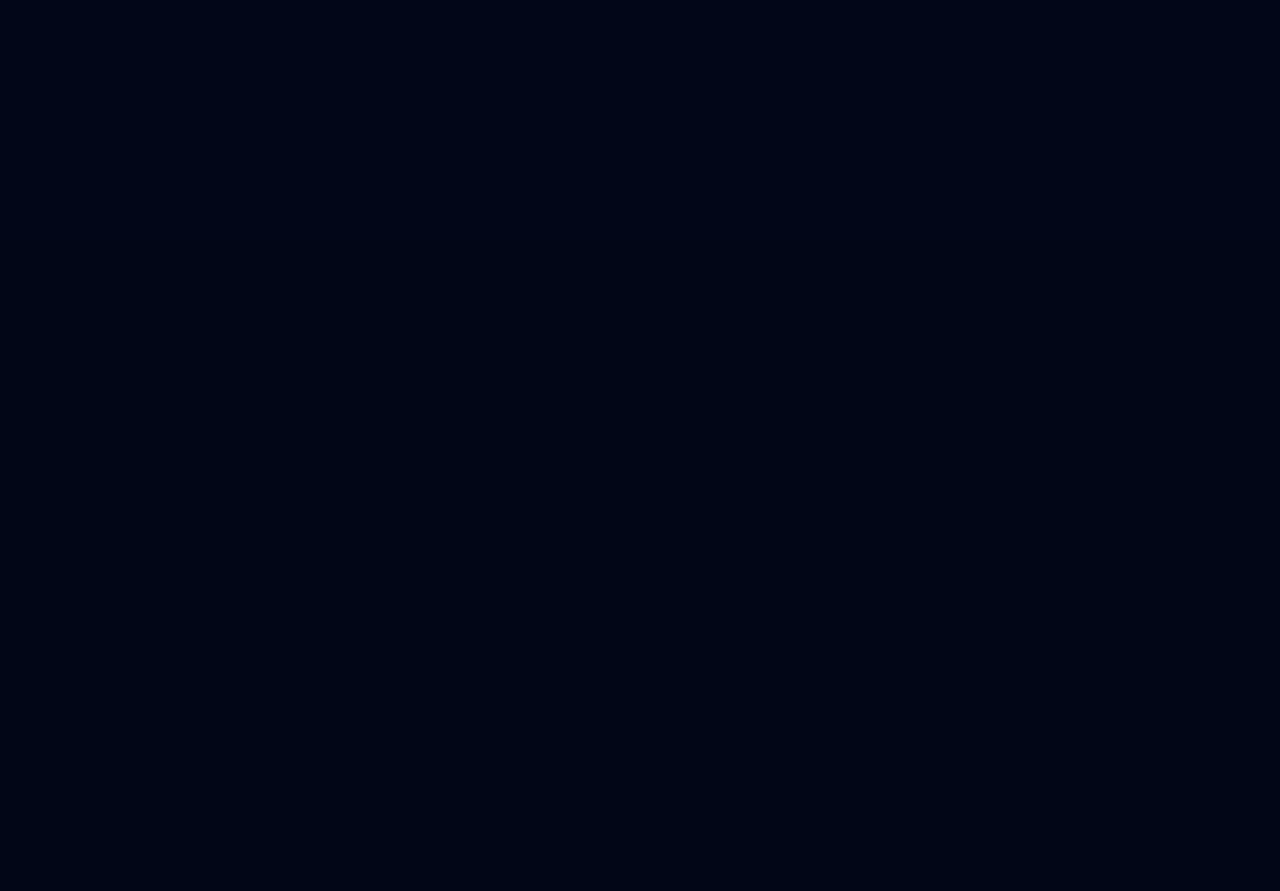
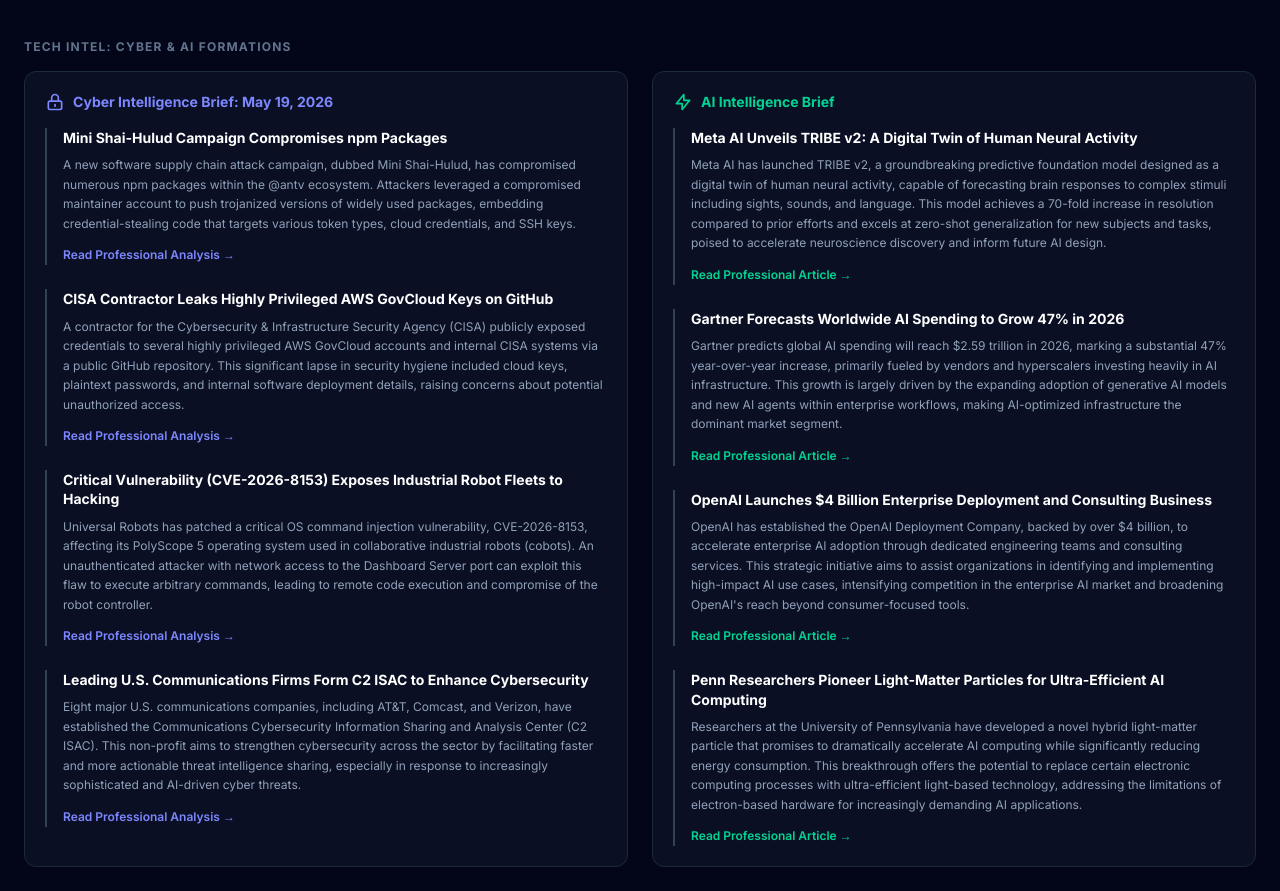
Before and after one commit to JesseFlip/tech-intel, a React (Vite) app: page / in a window 1280 px wide. Shown: the part 560-1451 px from the top of the page. Before the commit the page ends 800 px from the top, so only its background shows below. Built offline with nearby package versions, Linux system fonts and the light colour scheme.

Commit message:
feat: integrate Cyber and AI tech intel briefs to dashboard layout

```diff
--- a/src/App.jsx
+++ b/src/App.jsx
@@ -62,6 +62,53 @@
     "DXY DOLLAR INDEX CONSOLIDATES NEAR 6-MONTH HIGHS"
   ];
 
+  // Tech Intel Data
+  const cyberIntel = [
+    {
+      title: "Mini Shai-Hulud Campaign Compromises npm Packages",
+      content: "A new software supply chain attack campaign, dubbed Mini Shai-Hulud, has compromised numerous npm packages within the @antv ecosystem. Attackers leveraged a compromised maintainer account to push trojanized versions of widely used packages, embedding credential-stealing code that targets various token types, cloud credentials, and SSH keys.",
+      linkText: "Read Professional Analysis →"
+    },
+    {
+      title: "CISA Contractor Leaks Highly Privileged AWS GovCloud Keys on GitHub",
+      content: "A contractor for the Cybersecurity & Infrastructure Security Agency (CISA) publicly exposed credentials to several highly privileged AWS GovCloud accounts and internal CISA systems via a public GitHub repository. This significant lapse in security hygiene included cloud keys, plaintext passwords, and internal software deployment details, raising concerns about potential unauthorized access.",
+      linkText: "Read Professional Analysis →"
+    },
+    {
+      title: "Critical Vulnerability (CVE-2026-8153) Exposes Industrial Robot Fleets to Hacking",
+      content: "Universal Robots has patched a critical OS command injection vulnerability, CVE-2026-8153, affecting its PolyScope 5 operating system used in collaborative industrial robots (cobots). An unauthenticated attacker with network access to the Dashboard Server port can exploit this flaw to execute arbitrary commands, leading to remote code execution and compromise of the robot controller.",
+      linkText: "Read Professional Analysis →"
+    },
+    {
+      title: "Leading U.S. Communications Firms Form C2 ISAC to Enhance Cybersecurity",
+      content: "Eight major U.S. communications companies, including AT&T, Comcast, and Verizon, have established the Communications Cybersecurity Information Sharing and Analysis Center (C2 ISAC). This non-profit aims to strengthen cybersecurity across the sector by facilitating faster and more actionable threat intelligence sharing, especially in response to increasingly sophisticated and AI-driven cyber threats.",
+      linkText: "Read Professional Analysis →"
+    }
+  ];
+
+  const aiIntel = [
+    {
+      title: "Meta AI Unveils TRIBE v2: A Digital Twin of Human Neural Activity",
+      content: "Meta AI has launched TRIBE v2, a groundbreaking predictive foundation model designed as a digital twin of human neural activity, capable of forecasting brain responses to complex stimuli including sights, sounds, and language. This model achieves a 70-fold increase in resolution compared to prior efforts and excels at zero-shot generalization for new subjects and tasks, poised to accelerate neuroscience discovery and inform future AI design.",
+      linkText: "Read Professional Article →"
+    },
+    {
+      title: "Gartner Forecasts Worldwide AI Spending to Grow 47% in 2026",
+      content: "Gartner predicts global AI spending will reach $2.59 trillion in 2026, marking a substantial 47% year-over-year increase, primarily fueled by vendors and hyperscalers investing heavily in AI infrastructure. This growth is largely driven by the expanding adoption of generative AI models and new AI agents within enterprise workflows, making AI-optimized infrastructure the dominant market segment.",
+      linkText: "Read Professional Article →"
+    },
+    {
+      title: "OpenAI Launches $4 Billion Enterprise Deployment and Consulting Business",
+      content: "OpenAI has established the OpenAI Deployment Company, backed by over $4 billion, to accelerate enterprise AI adoption through dedicated engineering teams and consulting services. This strategic initiative aims to assist organizations in identifying and implementing high-impact AI use cases, intensifying competition in the enterprise AI market and broadening OpenAI's reach beyond consumer-focused tools.",
+      linkText: "Read Professional Article →"
+    },
+    {
+      title: "Penn Researchers Pioneer Light-Matter Particles for Ultra-Efficient AI Computing",
+      content: "Researchers at the University of Pennsylvania have developed a novel hybrid light-matter particle that promises to dramatically accelerate AI computing while significantly reducing energy consumption. This breakthrough offers the potential to replace certain electronic computing processes with ultra-efficient light-based technology, addressing the limitations of electron-based hardware for increasingly demanding AI applications.",
+      linkText: "Read Professional Article →"
+    }
+  ];
+
   return (
     <div className="min-h-screen bg-slate-950 text-slate-100 font-sans antialiased selection:bg-indigo-500 selection:text-white flex flex-col">
       <style>{styles}</style>
@@ -73,7 +120,6 @@
         </div>
         <div className="overflow-hidden w-full relative">
           <div className="whitespace-nowrap animate-ticker flex text-[11px] text-indigo-200 font-mono tracking-wide">
-            {/* Render twice for seamless loop */}
             {[...headlines, ...headlines].map((headline, i) => (
               <span key={i} className="mx-8 flex items-center gap-2">
                 <span className="w-1.5 h-1.5 bg-indigo-500 rounded-full animate-pulse"></span>
@@ -242,6 +288,49 @@
 
           </div>
         </div>
+
+        {/* SECTION 4: TECH INTEL (CYBER & AI) */}
+        <div className="pt-4">
+          <h2 className="text-xs font-bold text-slate-500 uppercase tracking-widest mb-4">Tech Intel: Cyber & AI Formations</h2>
+          <div className="grid grid-cols-1 lg:grid-cols-2 gap-6">
+
+            {/* Cyber Intel Column */}
+            <div className="bg-slate-900/60 border border-slate-800 rounded-xl p-5">
+              <h3 className="text-sm font-bold text-indigo-400 mb-4 flex items-center gap-2">
+                <svg xmlns="http://www.w3.org/2000/svg" className="h-5 w-5" fill="none" viewBox="0 0 24 24" stroke="currentColor"><path strokeLinecap="round" strokeLinejoin="round" strokeWidth={2} d="M12 15v2m-6 4h12a2 2 0 002-2v-6a2 2 0 00-2-2H6a2 2 0 00-2 2v6a2 2 0 002 2zm10-10V7a4 4 0 00-8 0v4h8z" /></svg>
+                Cyber Intelligence Brief: May 19, 2026
+              </h3>
+              <div className="space-y-6">
+                {cyberIntel.map((item, index) => (
+                  <div key={index} className="border-l-2 border-slate-700 pl-4 space-y-2">
+                    <h4 className="font-bold text-white text-sm leading-snug">{item.title}</h4>
+                    <p className="text-xs text-slate-400 leading-relaxed">{item.content}</p>
+                    <a href="#" className="inline-block text-xs font-semibold text-indigo-400 hover:text-indigo-300 transition mt-1">{item.linkText}</a>
+                  </div>
+                ))}
+              </div>
+            </div>
+
+            {/* AI Intel Column */}
+            <div className="bg-slate-900/60 border border-slate-800 rounded-xl p-5">
+              <h3 className="text-sm font-bold text-emerald-400 mb-4 flex items-center gap-2">
+                <svg xmlns="http://www.w3.org/2000/svg" className="h-5 w-5" fill="none" viewBox="0 0 24 24" stroke="currentColor"><path strokeLinecap="round" strokeLinejoin="round" strokeWidth={2} d="M13 10V3L4 14h7v7l9-11h-7z" /></svg>
+                AI Intelligence Brief
+              </h3>
+              <div className="space-y-6">
+                {aiIntel.map((item, index) => (
+                  <div key={index} className="border-l-2 border-slate-700 pl-4 space-y-2">
+                    <h4 className="font-bold text-white text-sm leading-snug">{item.title}</h4>
+                    <p className="text-xs text-slate-400 leading-relaxed">{item.content}</p>
+                    <a href="#" className="inline-block text-xs font-semibold text-emerald-400 hover:text-emerald-300 transition mt-1">{item.linkText}</a>
+                  </div>
+                ))}
+              </div>
+            </div>
+
+          </div>
+        </div>
+
       </main>
     </div>
   );
```
